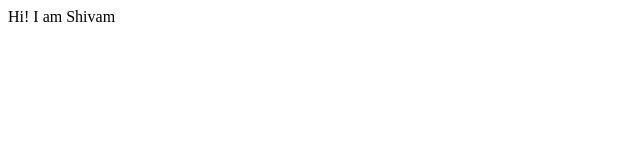
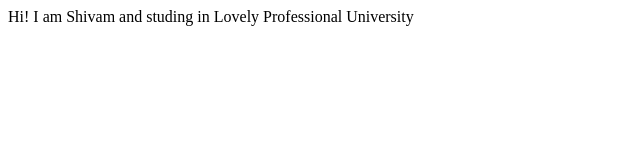
Before and after one commit to ShivamRaghav001/shivamraghav.com, a plain HTML site: page index.html in a window 1280 px wide. Shown: the whole page, without its empty margins (0-640 px from the left). Drawn offline with Linux system fonts and the light colour scheme.

Commit message:
docs - added more information

```diff
--- a/index.html
+++ b/index.html
@@ -7,6 +7,6 @@
     <title>shivamraghav.com</title>
 </head>
 <body>
-    Hi! I am Shivam
+    Hi! I am Shivam and studing in Lovely Professional University
 </body>
 </html>
```
